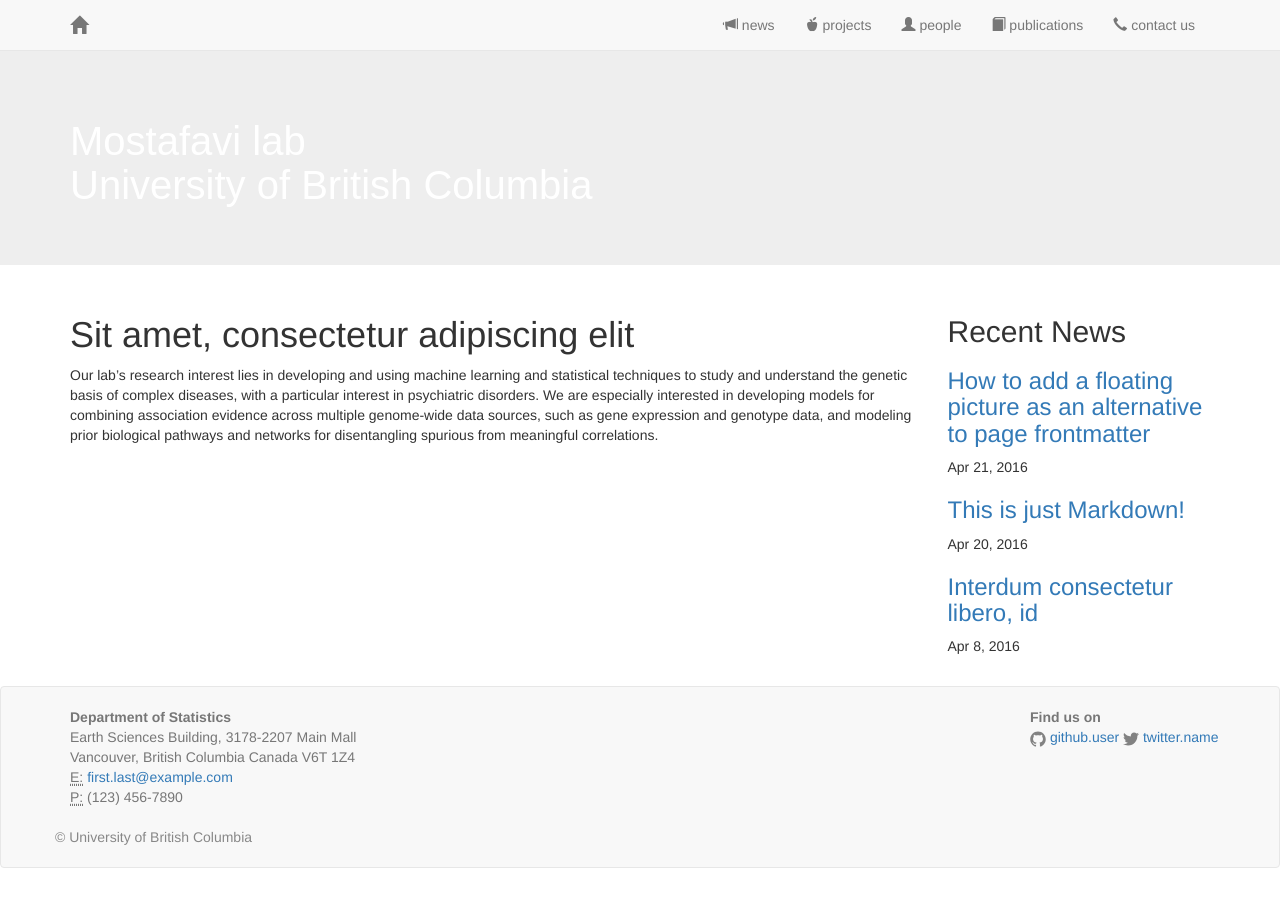
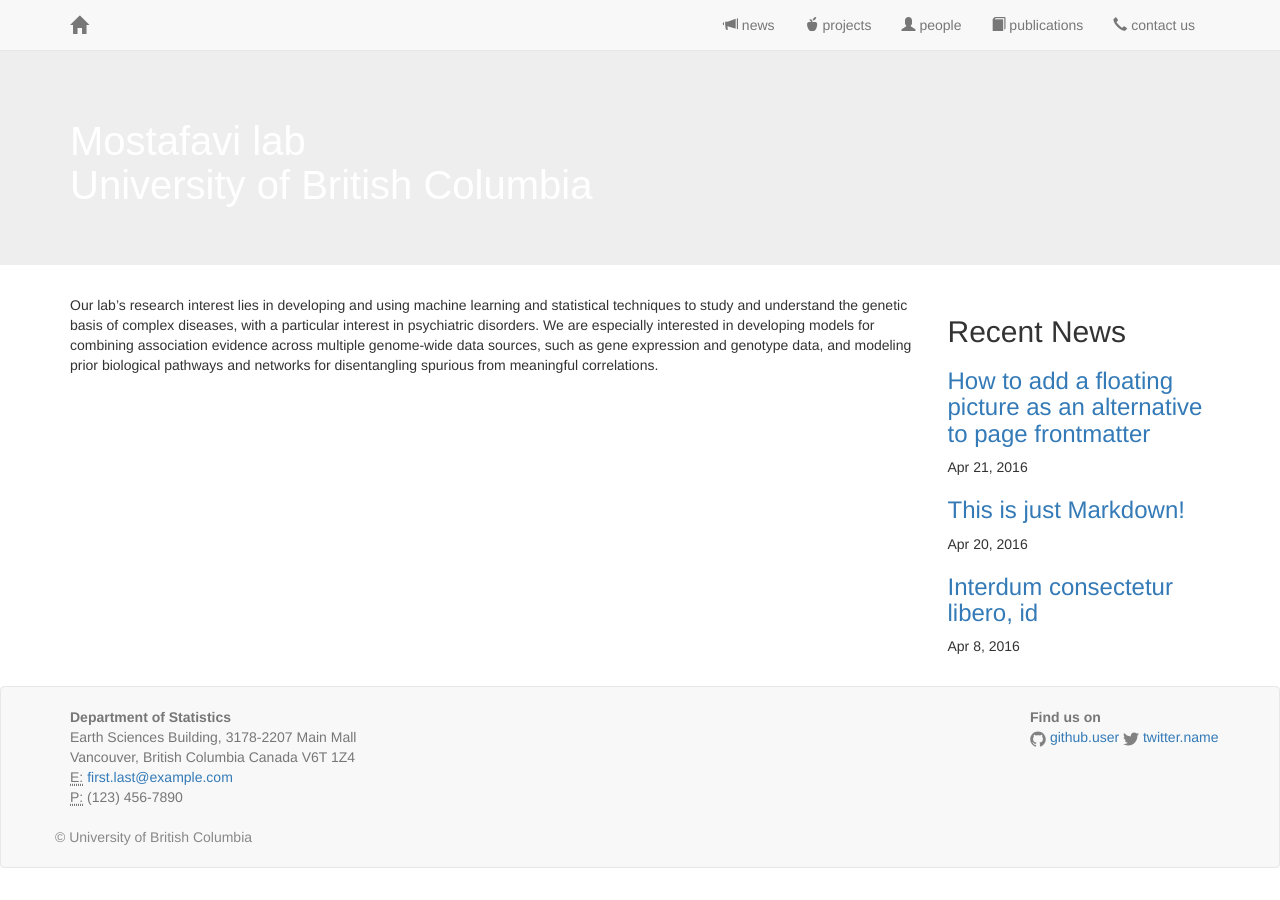
Before and after one commit to saramostafavi/saramostafavi.github.io, a Jekyll site: the page built from index.md, in a window 1280 px wide. Built offline with Jekyll 4.4.1, drawn with Linux system fonts in a browser that asks for light colours; nearby versions of some CDN libraries; a style sheet for code colours, icons or effects is not loaded.

Commit message:
Update index.md

```diff
--- a/index.md
+++ b/index.md
@@ -2,6 +2,4 @@
 layout: home
 ---
 
-# Sit amet, consectetur adipiscing elit
-
 Our lab’s research interest lies in developing and using machine learning and statistical techniques to study and understand the genetic basis of complex diseases, with a particular interest in psychiatric disorders. We are especially interested in developing models for combining association evidence across multiple genome-wide data sources, such as gene expression and genotype data, and modeling prior biological pathways and networks for disentangling spurious from meaningful correlations.
```
